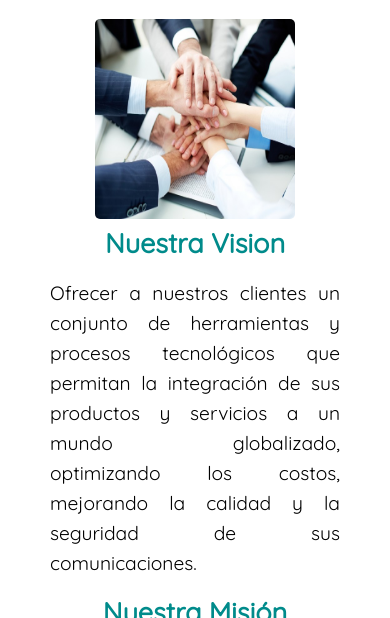
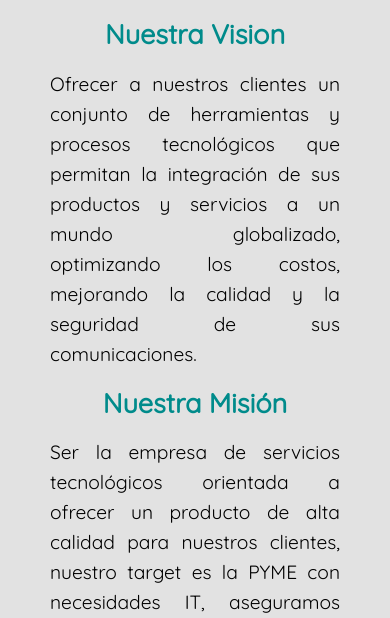
Before and after one commit to GuillermoA123/Hedez, a plain HTML site: page index.html in a window 390 px wide. Shown: the part 482-1100 px from the top of the page. Drawn offline with Linux system fonts and the light colour scheme.

Commit message:
no foto en responsive

```diff
--- a/style.css
+++ b/style.css
@@ -3,6 +3,7 @@ body, html {
 	padding:0;
 	font-family: 'Quicksand', sans-serif;
 	line-height:30px;
+	background-color:#e2e2e2;
 }
 
 /**************** navbar ****************/
@@ -174,9 +175,8 @@ body, html {
 		text-align:center;
 	}
 
-	div.textPics img {
-		max-width:200px;
-		max-height:200px;
+	div.textPics .imgContainer {
+		display:none;
 	}
 }
 
```
